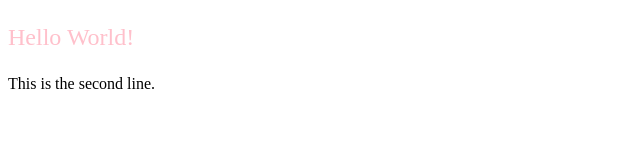
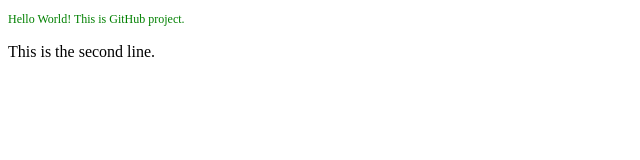
Before and after one commit to liudmylarud/learning-git, a plain HTML site: page index.html in a window 1280 px wide. Shown: the whole page, without its empty margins (0-640 px from the left). Drawn offline with Linux system fonts and the light colour scheme.

Commit message:
Update index.html

```diff
--- a/index.html
+++ b/index.html
@@ -15,7 +15,7 @@
     </style>
 </head>
 <body>
-    <p class="pink-text">Hello World!</p>
+    <p class="green-text">Hello World! This is GitHub project.</p>
     <p>This is the second line.</p>
 </body>
 </html>
```
